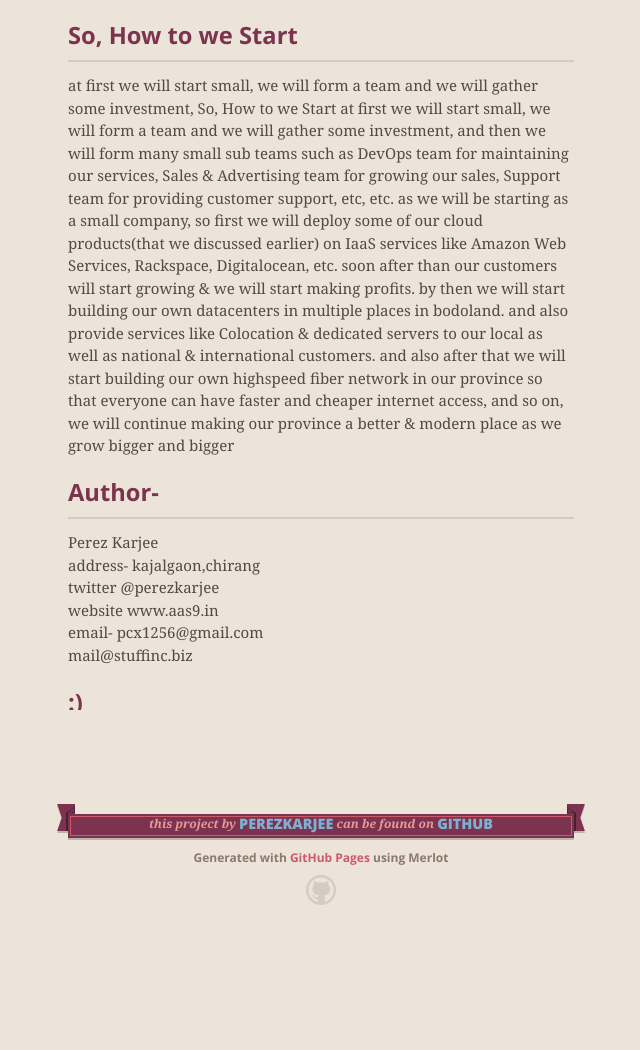
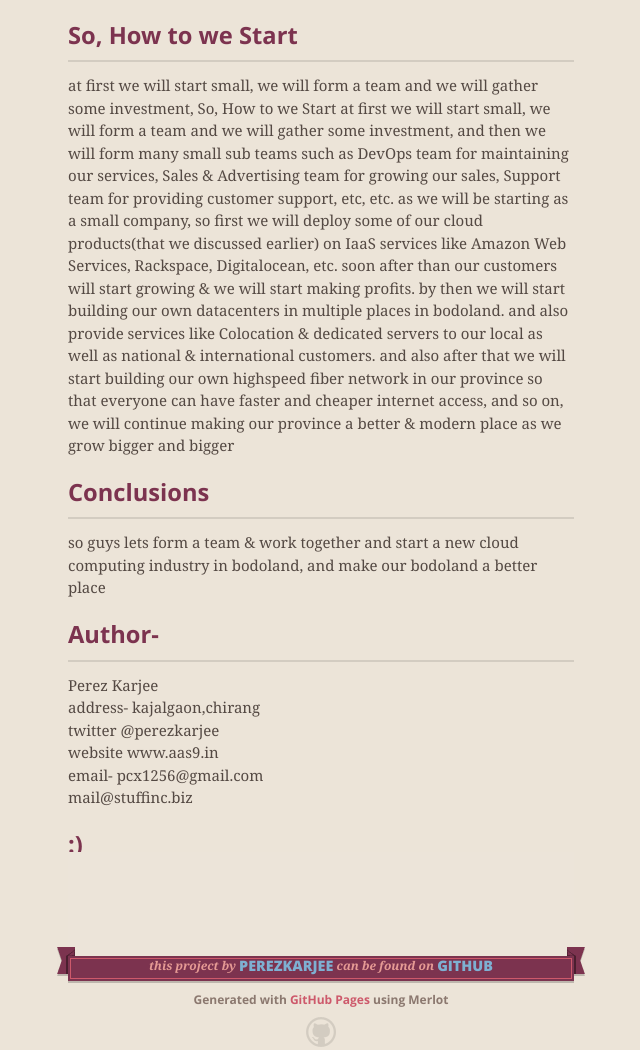
Before and after one commit to perezkarjee/Bodoland-Cloud, a plain HTML site: page index.html in a window 1280 px wide. Shown: the part 1218-2268 px from the top of the page, without its empty margins (319-959 px from the left). Before the commit the page ends 2163 px from the top, so only its background shows below. Drawn offline with nearby package versions, Linux system fonts and the light colour scheme.

Commit message:
Update index.html

```diff
--- a/index.html
+++ b/index.html
@@ -52,7 +52,7 @@ and so on
 <h4>Our Aim</h4>
 the aim of our company is to develop/make our province modern and better by  to providing cloud
 services like cloud servers(IaaS hosting), Colocation, cloud mailing systems, PaaS hosting,
-Content Delivery Network, web-development & building highspeed fiber network, providing networking solutions, etc
+Content Delivery Network, webhosting, web-development & building highspeed fiber network, providing networking solutions, etc
 <h4>How did we come up with this idea ?</h4>
 we started this idea just a few days ago on a facebook group, where we wanted to develop a new PaaS service in bodoland, where people will be able to create websites very easily, very similar to ‘Wix’ & ‘Squarespace’. which would have free as well as premium features.
 but right now, we couldn’t start this service as because we need a lot of cloud servers to keep the service running and for that we require some
@@ -70,6 +70,10 @@ our own datacenters in multiple places in bodoland. and also provide services li
 our local as well as national & international customers. and also after that we will start building our own highspeed
 fiber network in our province so that everyone can have faster and cheaper internet access, and so on, we will continue
 making our province a better & modern place as we grow bigger and bigger
+
+<h4> Conclusions</h4>
+so guys lets form a team &amp; work together and start a new cloud computing industry in bodoland, and make our bodoland a better place
+
 <h4>Author- </h4>
 Perez Karjee<br>
 address- kajalgaon,chirang<br>
```
